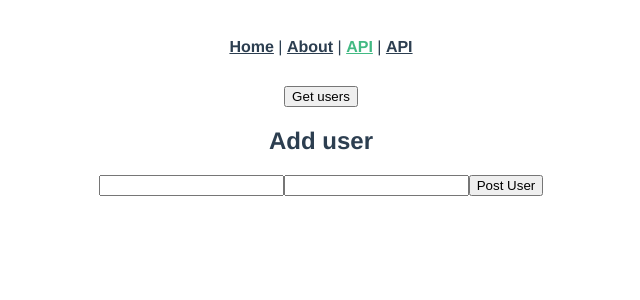
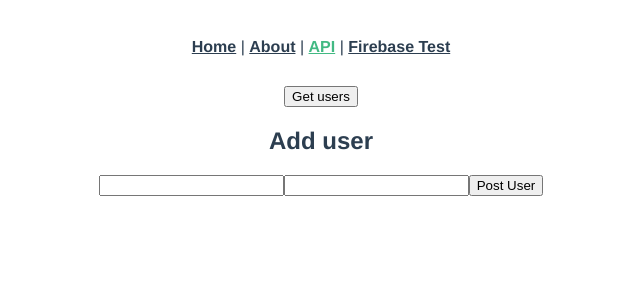
Before and after one commit to eduardoteles/vuecrud, a Vue app: page /#/api in a window 1280 px wide. Shown: the top 300 px of the page, without its empty margins (319-959 px from the left). Built offline with nearby package versions, Linux system fonts and the light colour scheme.

Commit message:
update - firebase create user

```diff
--- a/src/App.vue
+++ b/src/App.vue
@@ -3,7 +3,7 @@
     <router-link to="/">Home</router-link> |
     <router-link to="/about">About</router-link> |
     <router-link to="/api">API</router-link> |
-    <router-link to="/firebase">API</router-link>
+    <router-link to="/firebase">Firebase Test</router-link>
   </nav>
   <router-view/>
 </template>
```
